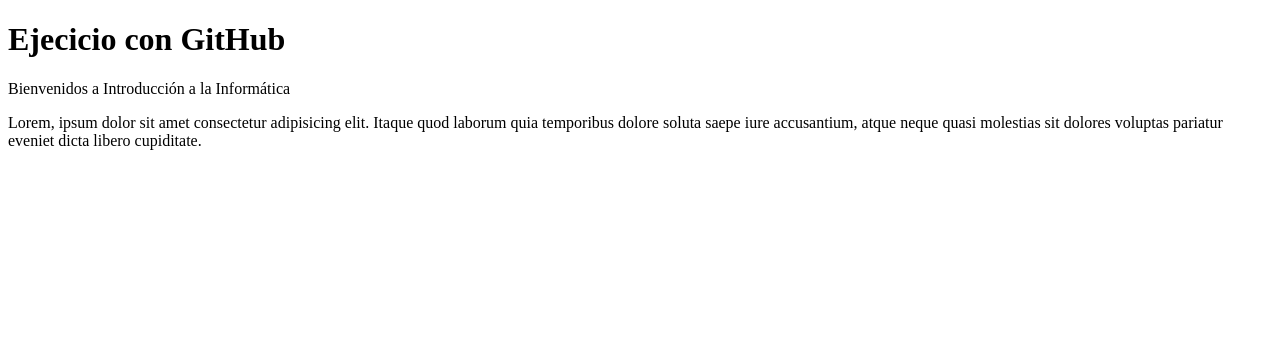
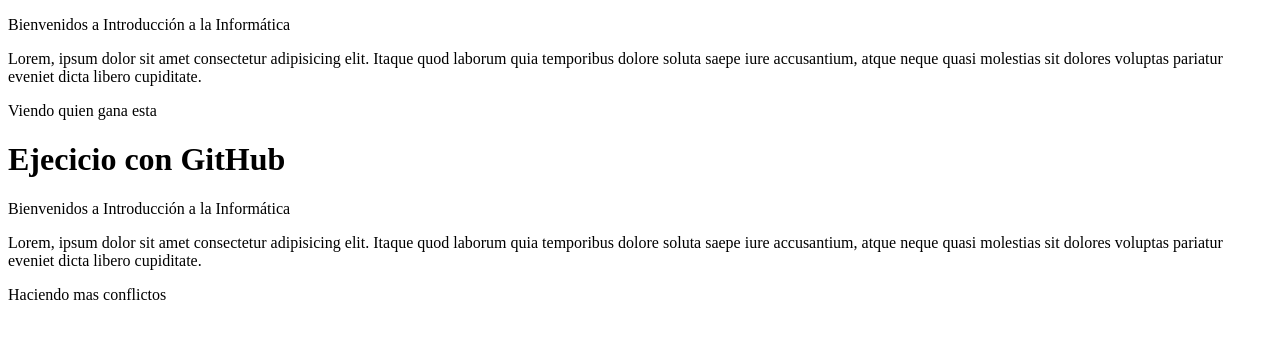
Before and after one commit to Lauracarvajal2001/Ejercitacion_2, a plain HTML site: page index.html in a window 1280 px wide. Drawn offline with Linux system fonts and the light colour scheme.

Commit message:
Se resolvio esta vaina

```diff
--- a/index.html
+++ b/index.html
@@ -1,3 +1,22 @@
+<!DOCTYPE html>
+<html lang="en">
+<head>
+    <meta charset="UTF-8">
+    <meta name="viewport" content="width=device-width, initial-scale=1.0">
+    <title>Document</title>
+</head>
+
+
+<p>Bienvenidos a Introducción a la Informática</p>
+<p>Lorem, ipsum dolor sit amet consectetur adipisicing elit.
+Itaque quod laborum quia temporibus dolore soluta saepe iure
+accusantium, atque neque quasi molestias sit dolores voluptas
+pariatur eveniet dicta libero cupiditate.</p>
+<body>
+
+<p>Viendo quien gana esta</p>
+</body>
+</html>
 <!DOCTYPE html>
 <html lang="en">
   <head>
@@ -7,12 +26,13 @@
   </head>
   <h1>Ejecicio con GitHub</h1>
 
-<p>Bienvenidos a Introducción a la Informática</p>
-<p>Lorem, ipsum dolor sit amet consectetur adipisicing elit.
-Itaque quod laborum quia temporibus dolore soluta saepe iure
-accusantium, atque neque quasi molestias sit dolores voluptas
-pariatur eveniet dicta libero cupiditate.</p>
-<body>
-
-</body>
+  <p>Bienvenidos a Introducción a la Informática</p>
+  <p>
+    Lorem, ipsum dolor sit amet consectetur adipisicing elit. Itaque quod
+    laborum quia temporibus dolore soluta saepe iure accusantium, atque neque
+    quasi molestias sit dolores voluptas pariatur eveniet dicta libero
+    cupiditate.
+  </p>
+  <p>Haciendo mas conflictos</p>
+  <body></body>
 </html>
```
